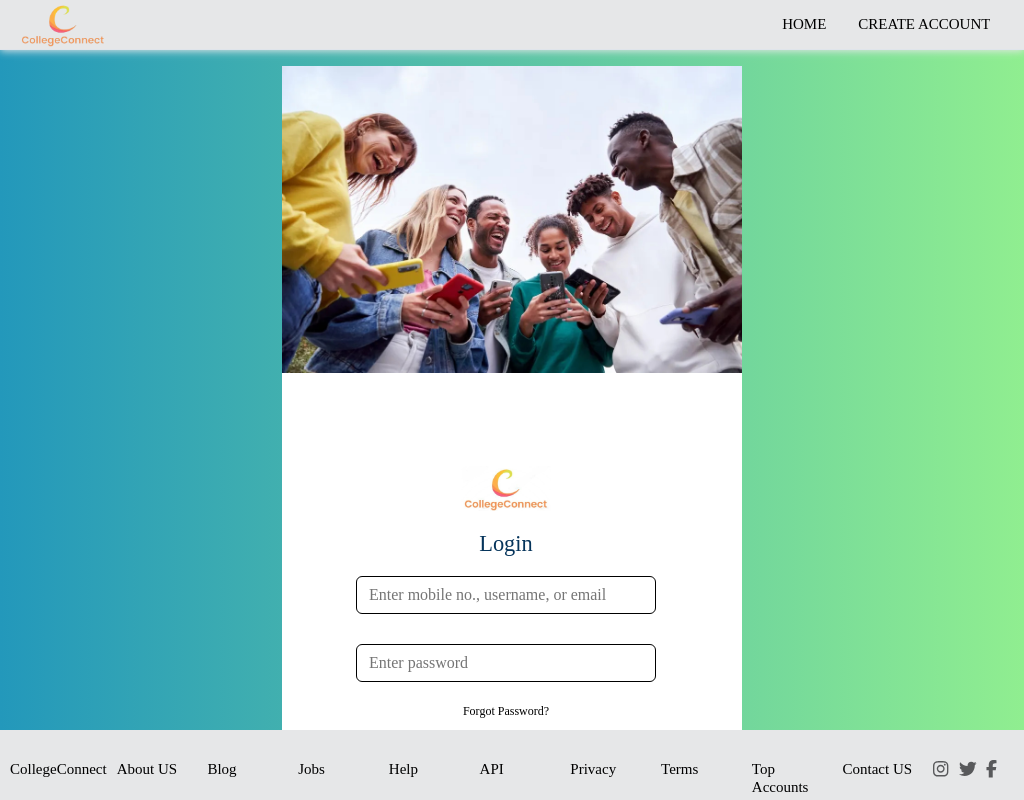
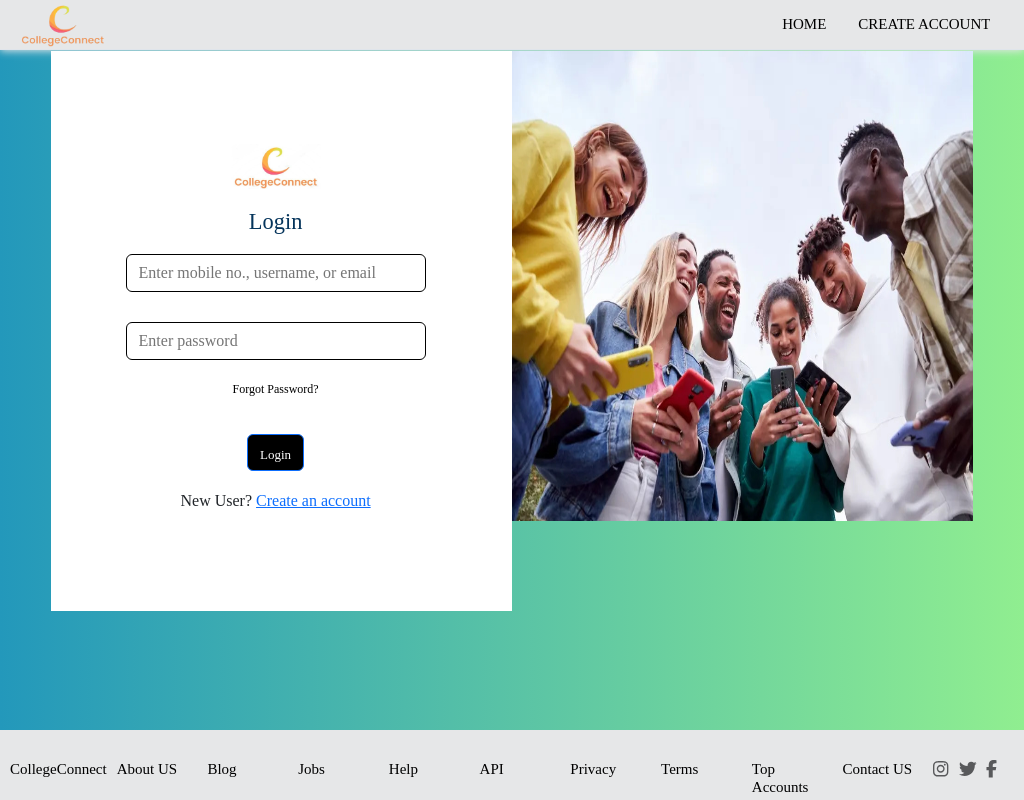
Before and after one commit to smreeti/CollegeConnect, a React app in the folder UI/: page /#/ in a window 1024 px wide. Shown: the top 800 px of the page. Built offline with nearby package versions, Linux system fonts and the light colour scheme.

Commit message:
responsiveness updated

```diff
--- a/UI/public/css/site.css
+++ b/UI/public/css/site.css
@@ -17,7 +17,7 @@ body {
 
 #login-container {
   display: flex;
-  height: 650px;
+  height: 570px;
 
   justify-content: center;
   align-items: center;
@@ -394,7 +394,7 @@ footer #footer {
 
 
 
-@media screen and (min-width:370px) and (max-width:1200px) {
+@media screen and (min-width:370px) and (max-width:1000px) {
 
   #resrevtest{
     display: flex !important;
@@ -436,14 +436,13 @@ footer #footer {
   }
 }
 
-@media screen and (min-width:1024px) and (max-width:1200px){
+@media screen and (min-width:1024px) and (max-width:1080px){
 
   #login-container{
-    height: 100%;
+    height: 530px;
     display: flex;
     /* justify-content: unset; */
     align-items: center;
-
 
     max-width: 95% !important;
   }
@@ -452,44 +451,13 @@ footer #footer {
     height: 70vh;
   }
 
-}
-
-
-
-/*
-@media screen and (min-width: 768px) {
+  #reservetest{
+    min-height: 450px;
+  }
 
   .action-section img {
-    height: 100%;
-    margin-bottom: 0px !important;
-  }
+    height: 84%;
+    margin-bottom: 20px;
 
-
-
-  #dashboard_header h1 {
-    left: 15%;
-    right: 15%;
-    top: 10%;
-    margin-top: 125px;
-  }
- */
-
-
-  /* footer hr {
-    display: none;
-  }
-
-  footer #footer {
-    max-width: 1200px;
-    margin: auto;
-    display: grid;
-    grid-template-columns: repeat(11, 1fr);
-    grid-template-rows: auto;
-    justify-content: center;
-    align-items: start;
-    gap: 10px;
-  }
-
-   */
-
-/* } */
+}
+}
```
